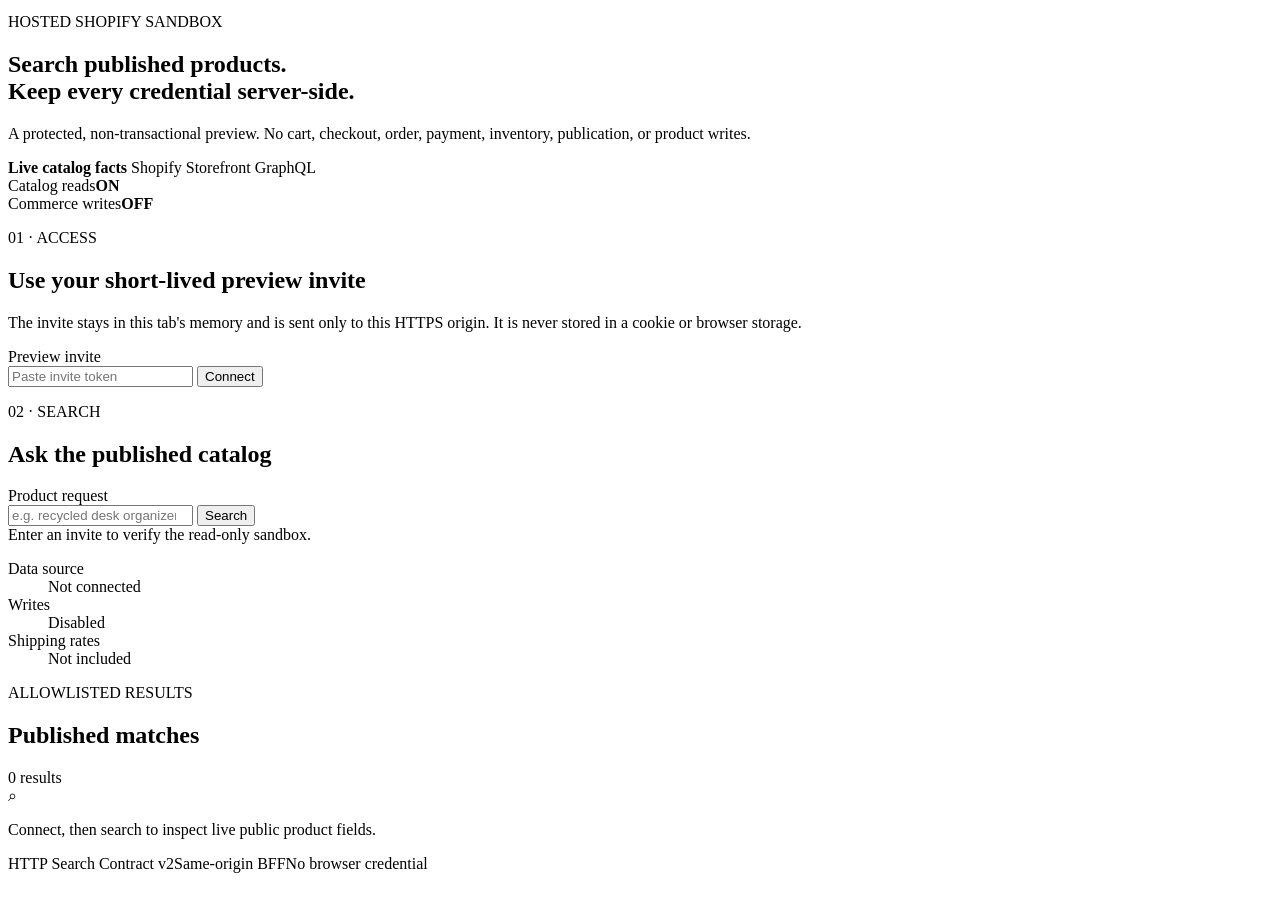
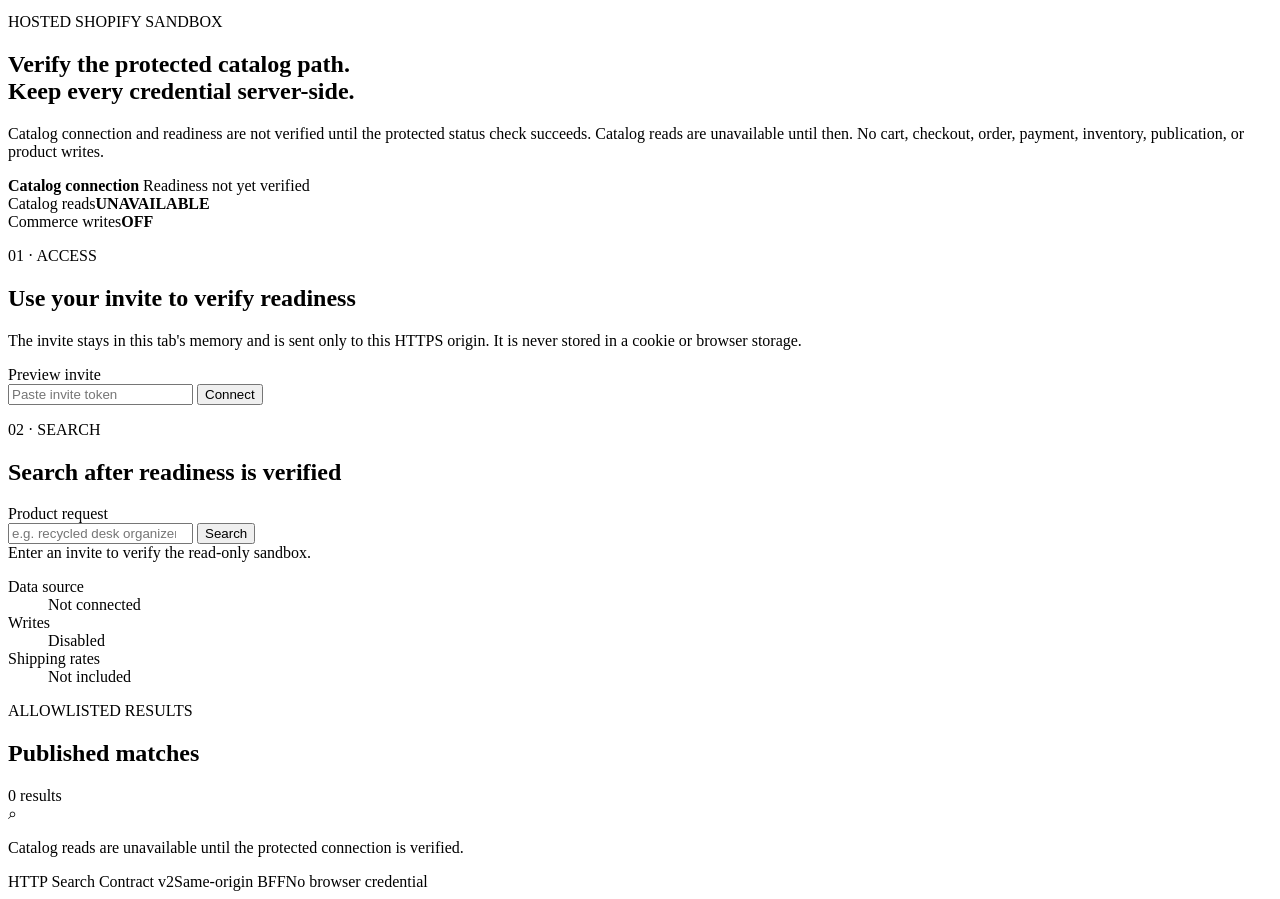
Before and after one commit to SuntekCorps-xLab/send-from-china-agent-core, a website with bundled scripts: page hosted-sandbox/public/index.html in a window 1280 px wide. Shown: the part 48-947 px from the top of the page. Built offline with nearby package versions, Linux system fonts and the light colour scheme.

Commit message:
fix(sandbox): mark catalog readiness unverified

```diff
--- a/hosted-sandbox/public/index.html
+++ b/hosted-sandbox/public/index.html
@@ -11,19 +11,19 @@
   <main class="shell">
     <header class="topbar">
       <a class="brand" href="/sandbox" aria-label="Send From China sandbox home"><span class="mark" aria-hidden="true">✦</span><span>SEND FROM CHINA</span></a>
-      <div class="boundary"><span></span>Invite-only · read-only</div>
+      <div class="boundary"><span></span>Invite-only · readiness unverified</div>
     </header>
 
     <section class="hero" aria-labelledby="hero-title">
       <div>
         <p class="eyebrow">HOSTED SHOPIFY SANDBOX</p>
-        <h1 id="hero-title">Search published products.<br>Keep every credential server-side.</h1>
-        <p class="lede">A protected, non-transactional preview. No cart, checkout, order, payment, inventory, publication, or product writes.</p>
+        <h1 id="hero-title">Verify the protected catalog path.<br>Keep every credential server-side.</h1>
+        <p class="lede">Catalog connection and readiness are not verified until the protected status check succeeds. Catalog reads are unavailable until then. No cart, checkout, order, payment, inventory, publication, or product writes.</p>
       </div>
       <aside class="truth-card" aria-label="Sandbox capability boundary">
-        <strong>Live catalog facts</strong>
-        <span>Shopify Storefront GraphQL</span>
-        <div class="truth-row"><span>Catalog reads</span><b>ON</b></div>
+        <strong>Catalog connection</strong>
+        <span>Readiness not yet verified</span>
+        <div class="truth-row"><span>Catalog reads</span><b class="off">UNAVAILABLE</b></div>
         <div class="truth-row"><span>Commerce writes</span><b class="off">OFF</b></div>
       </aside>
     </section>
@@ -31,7 +31,7 @@
     <section class="access-panel" aria-labelledby="access-title">
       <div>
         <p class="step">01 · ACCESS</p>
-        <h2 id="access-title">Use your short-lived preview invite</h2>
+        <h2 id="access-title">Use your invite to verify readiness</h2>
         <p>The invite stays in this tab's memory and is sent only to this HTTPS origin. It is never stored in a cookie or browser storage.</p>
       </div>
       <form id="access-form">
@@ -46,7 +46,7 @@
     <section class="workspace" aria-labelledby="search-title">
       <div class="search-panel">
         <p class="step">02 · SEARCH</p>
-        <h2 id="search-title">Ask the published catalog</h2>
+        <h2 id="search-title">Search after readiness is verified</h2>
         <form id="search-form">
           <label for="query">Product request</label>
           <div class="field-row">
@@ -70,7 +70,7 @@
           <span id="result-count">0 results</span>
         </div>
         <div id="results" class="results" aria-live="polite">
-          <div class="empty"><span aria-hidden="true">⌕</span><p>Connect, then search to inspect live public product fields.</p></div>
+          <div class="empty"><span aria-hidden="true">⌕</span><p>Catalog reads are unavailable until the protected connection is verified.</p></div>
         </div>
       </div>
     </section>
```
Also changed, not shown: hosted-sandbox/test/presentation-boundary.test.mjs (added, +24 -0 lines).
